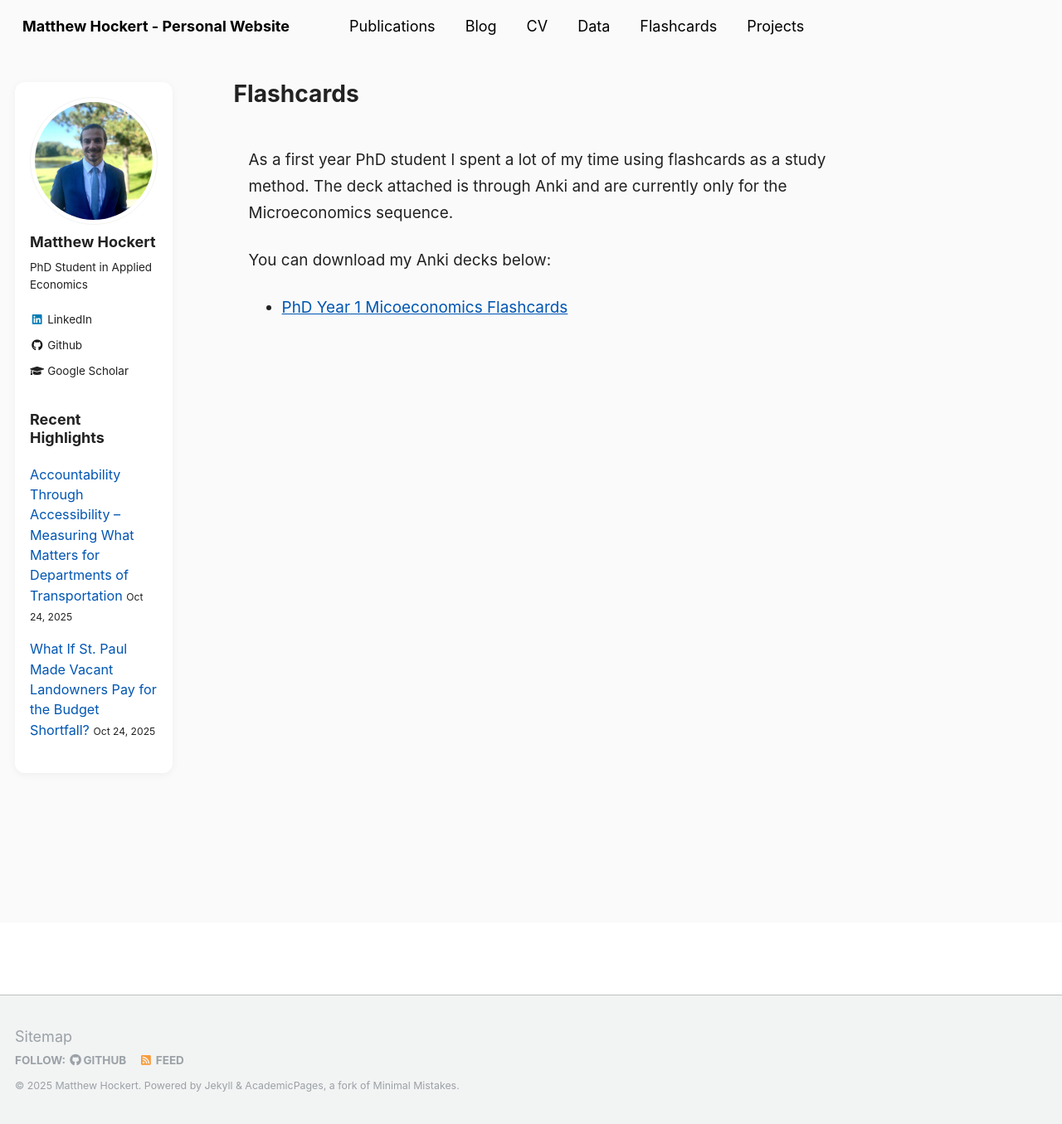
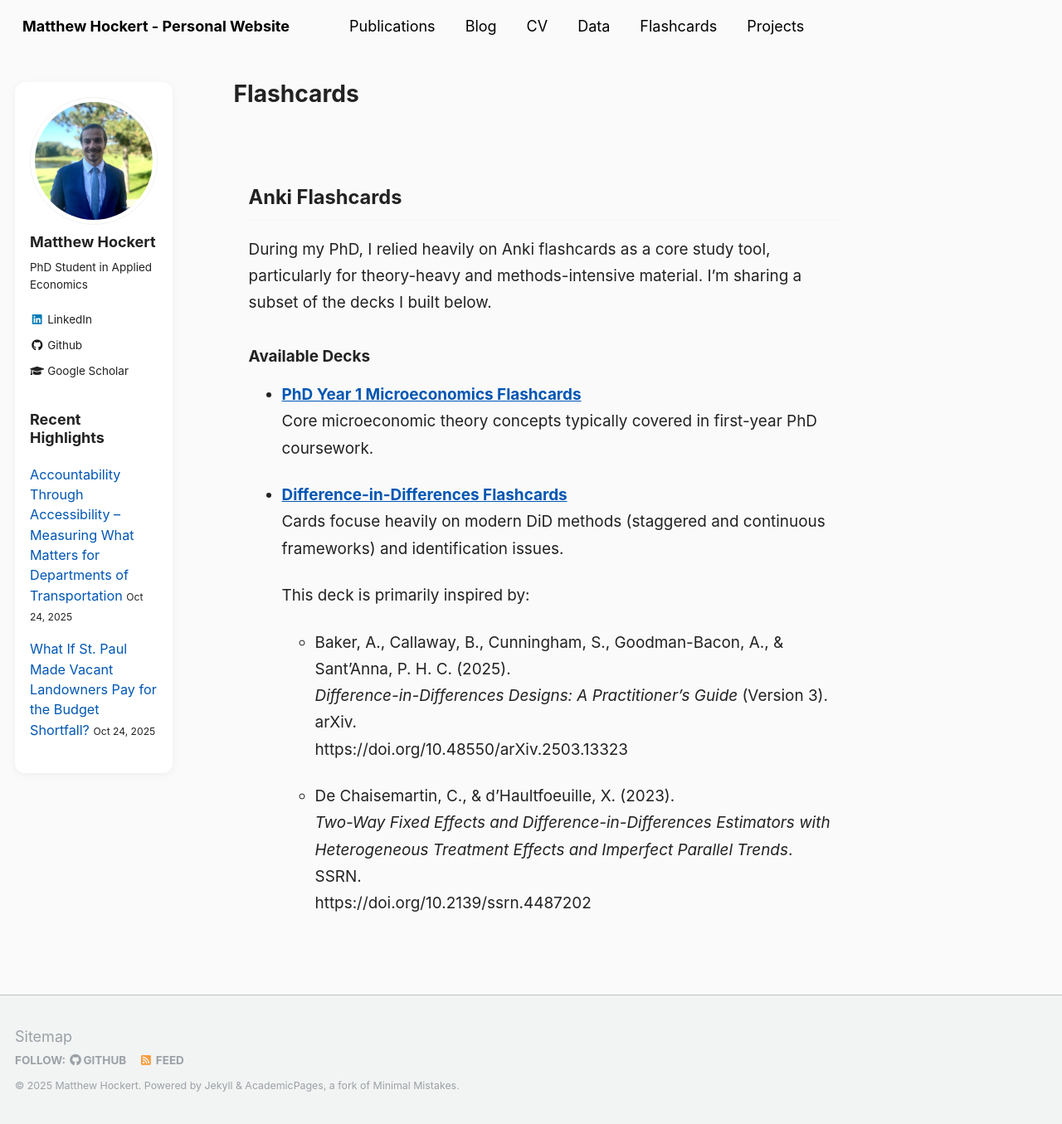
Before and after one commit to MatthewHockert/MatthewHockert.github.io, a Jekyll site: the page built from _pages/flashcards.md, in a window 1280 px wide and 1355 px high. Shown: the whole window at 83% size. Built offline with Jekyll 4.4.1, drawn with Linux system fonts in a browser that asks for light colours.

Commit message:
new flashcards

```diff
--- a/_pages/flashcards.md
+++ b/_pages/flashcards.md
@@ -6,8 +6,24 @@ author_profile: true
 nav: true
 ---
 
-As a first year PhD student I spent a lot of my time using flashcards as a study method. The deck attached is through Anki and are currently only for the Microeconomics sequence.
+## Anki Flashcards
 
-You can download my Anki decks below:
+During my PhD, I relied heavily on Anki flashcards as a core study tool, particularly for theory-heavy and methods-intensive material. I’m sharing a subset of the decks I built below.
 
-- [PhD Year 1 Micoeconomics Flashcards](/files/Microeconomics_anki_cards.apkg)
+### Available Decks
+
+- **[PhD Year 1 Microeconomics Flashcards](/files/Microeconomics_anki_cards.apkg)**
+  Core microeconomic theory concepts typically covered in first-year PhD coursework.
+
+- **[Difference-in-Differences Flashcards](/files/Difference-in-Differences.apkg)**
+  Cards focuse heavily on modern DiD methods (staggered and continuous frameworks) and identification issues.
+
+  This deck is primarily inspired by:
+
+  - Baker, A., Callaway, B., Cunningham, S., Goodman-Bacon, A., & Sant’Anna, P. H. C. (2025).
+    *Difference-in-Differences Designs: A Practitioner’s Guide* (Version 3). arXiv.
+    https://doi.org/10.48550/arXiv.2503.13323
+
+  - De Chaisemartin, C., & d’Haultfoeuille, X. (2023).
+    *Two-Way Fixed Effects and Difference-in-Differences Estimators with Heterogeneous Treatment Effects and Imperfect Parallel Trends*. SSRN.
+    https://doi.org/10.2139/ssrn.4487202
```
Also changed, not shown: 1 other file.
